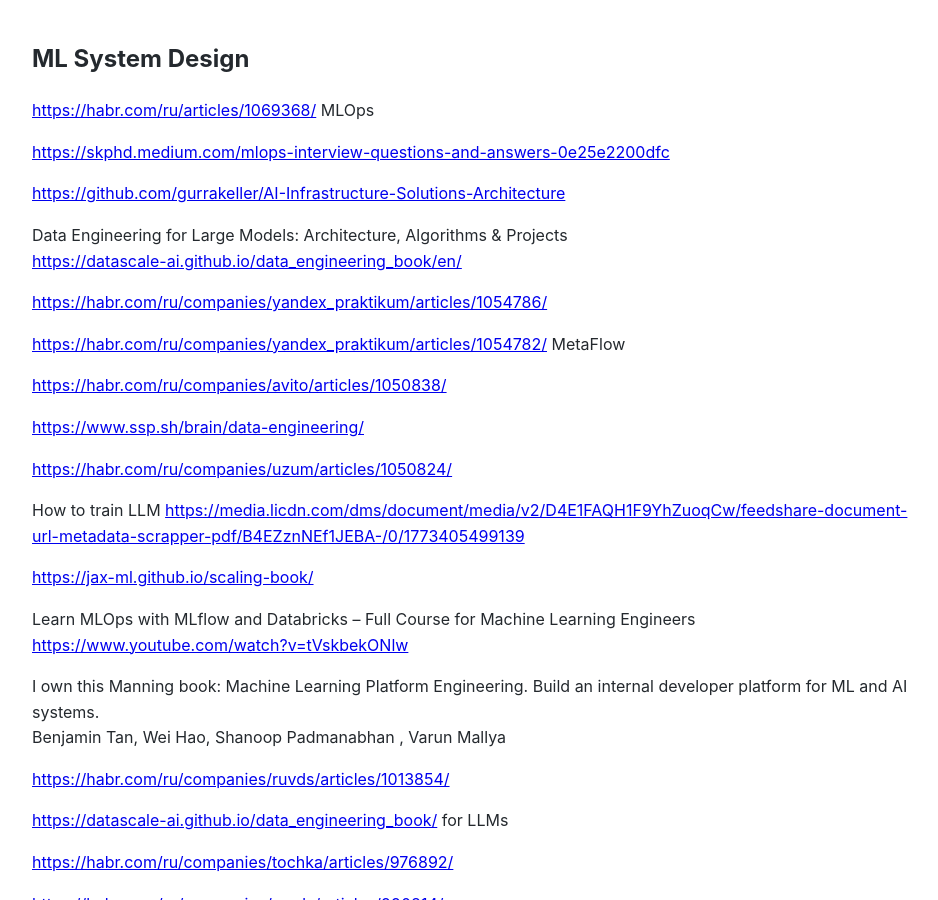
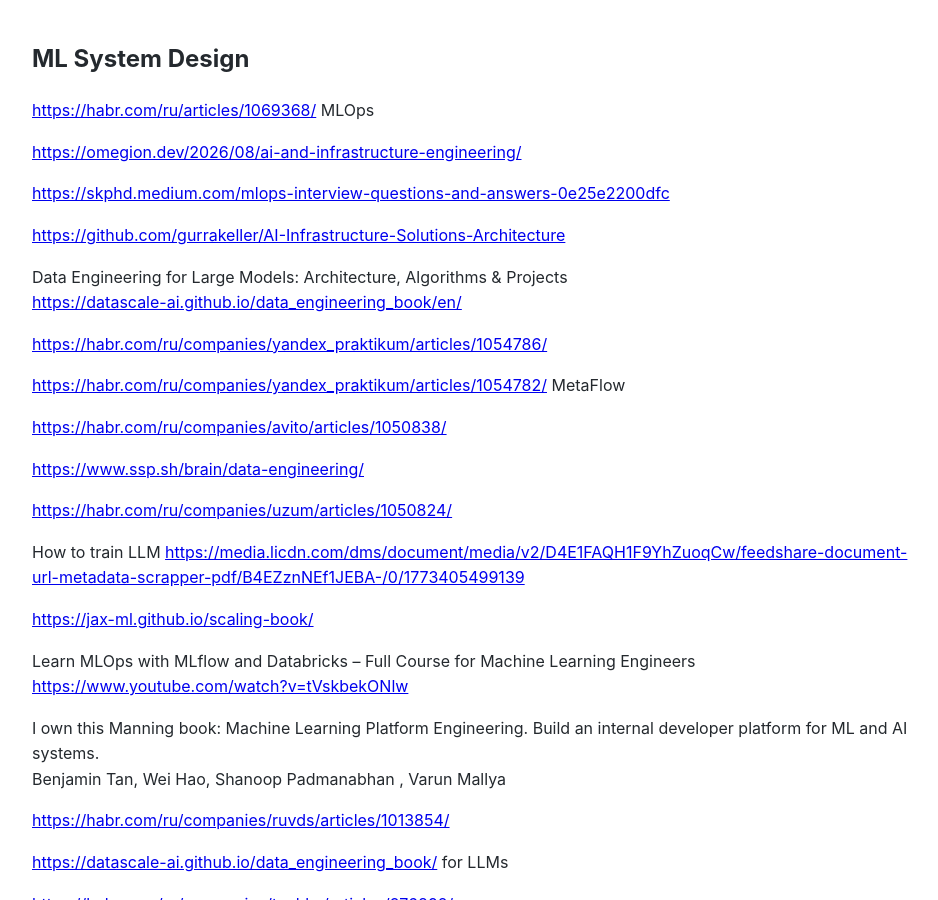
Before and after one commit to Michael-Lubinsky/michael-lubinsky.github.com, a Jekyll site: the page built from ml/ml_system_design.md, in a window 1280 px wide and 900 px high. Shown: the whole window, without its empty margins (158-1096 px from the left). Built offline with Jekyll 4.4.1, drawn with Linux system fonts in a browser that asks for light colours; our own code applies the rules of GitHub Pages for plain Markdown files.

Commit message:
Add additional MLOps resources and links

```diff
--- a/ml/ml_system_design.md
+++ b/ml/ml_system_design.md
@@ -2,6 +2,8 @@
 
 
 <https://habr.com/ru/articles/1069368/> MLOps
+
+<https://omegion.dev/2026/08/ai-and-infrastructure-engineering/>
 
 <https://skphd.medium.com/mlops-interview-questions-and-answers-0e25e2200dfc>
 
```
